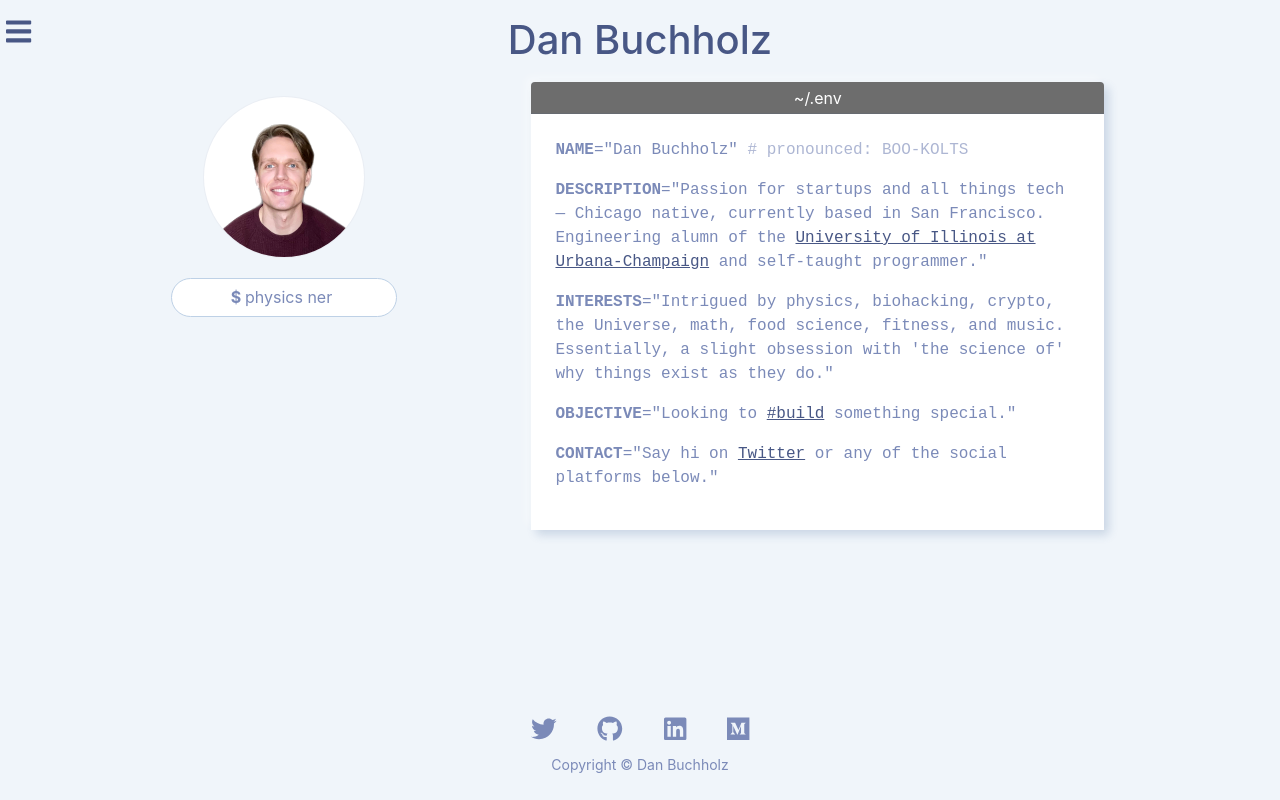
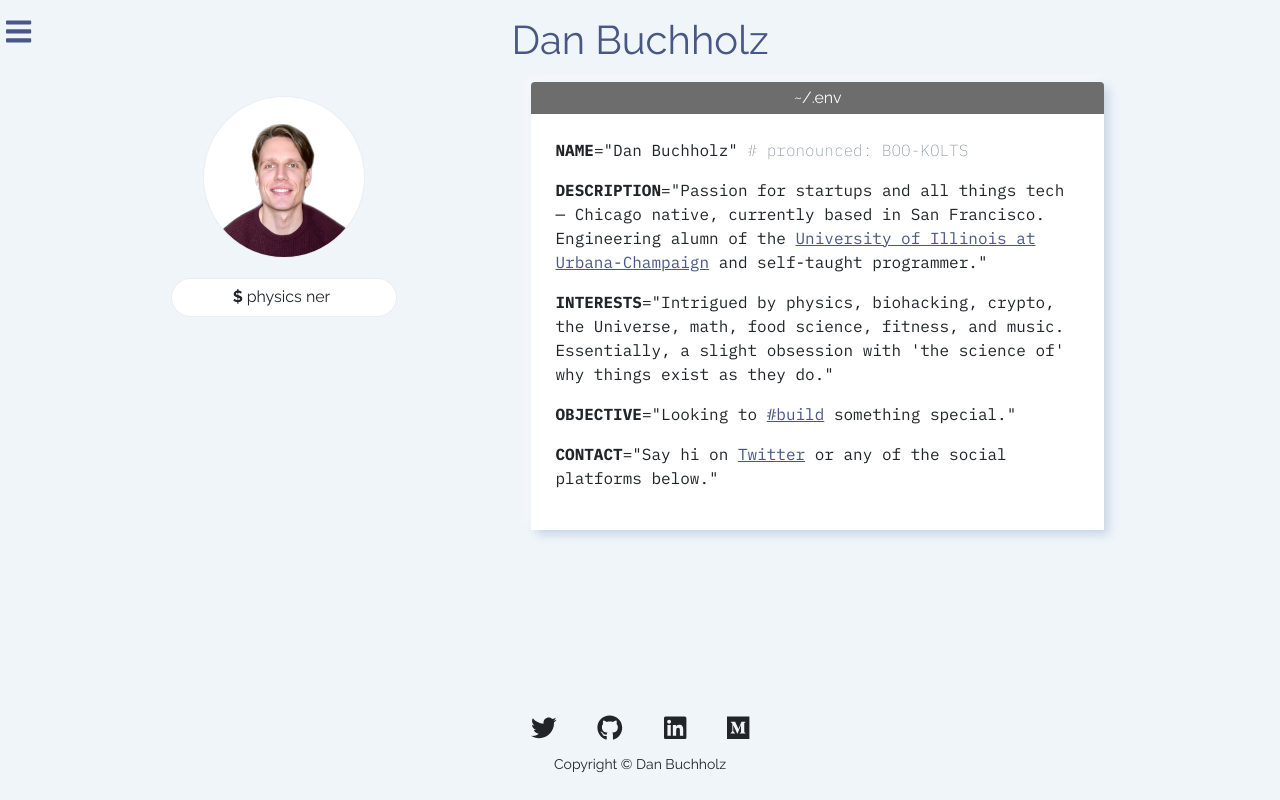
Before and after one commit to buchhlz2/personal-website, a React (Create React App) app: page / in a window 1280 px wide. Built offline with nearby package versions, Linux system fonts and the light colour scheme.

Commit message:
style: change fonts & some coloring

```diff
--- a/src/App.scss
+++ b/src/App.scss
@@ -70,7 +70,7 @@
 	white-space: nowrap; /* Keeps the content on a single line */
 	display: inline-block;
 	background-color: $white;
-	border: 1px solid $gray-400;
+	border: 1.5px solid $border-color;
 	padding: 0.4em;
 	border-radius: $border-radius-pill;
 	margin: 20px auto 0 auto;
@@ -90,7 +90,7 @@
 	display: inline-block;
 	height: 1.1em;
 	vertical-align: middle;
-	border-right: 0.4em solid $gray-700; /* The typwriter cursor */
+	border-right: 0.4em solid $gray-900; /* The typwriter cursor */
 	letter-spacing: 0.4em;
 	animation: blink-caret 0.75s step-end infinite;
 }
@@ -102,7 +102,7 @@
 		border-color: transparent;
 	}
 	50% {
-		border-color: $gray-700;
+		border-color: $gray-900;
 	}
 }
 
@@ -130,6 +130,10 @@
 	left: 0;
 	padding: 3px 0;
 	margin-left: 5px;
+}
+
+#pronounciation {
+	color: $gray-600;
 }
 
 .collapsed-nav-header {
--- a/src/components/About.js
+++ b/src/components/About.js
@@ -38,7 +38,11 @@ const About = (props) => {
 									</div>
 									<div className='card-body font-trebuchet text-justify ml-3 mr-3' id='about-me-content'>
 										<p>
-											<b>NAME</b>="Dan Buchholz" <span className='text-muted fw-lighter'> # pronounced: BOO-KOLTS</span>
+											<b>NAME</b>="Dan Buchholz"{' '}
+											<span id='pronounciation' className='fw-lighter'>
+												{' '}
+												# pronounced: BOO-KOLTS
+											</span>
 										</p>
 
 										<p>
--- a/src/components/Portfolio.scss
+++ b/src/components/Portfolio.scss
@@ -27,11 +27,15 @@
 
 .badge-custom {
 	text-decoration: none;
+	color: $gray-900 !important;
+	background-color: $gray-300 !important;
+	font-size: 14px;
 	@include shadow();
 	box-shadow: none;
 }
 
 .badge-custom:hover {
+	color: lighten($gray-900, 15%) !important;
 	background-color: lighten($gray-300, 5%) !important;
 }
 
--- a/src/styles/_bootswatch.scss
+++ b/src/styles/_bootswatch.scss
@@ -1,34 +1,35 @@
 // Morph 5.0.1
 // Bootswatch
 
-
 // Variables
 
-$web-font-path: "https://fonts.googleapis.com/css2?family=Nunito:wght@400;600;700&display=swap" !default;
+$web-font-path: 'https://fonts.googleapis.com/css2?family=Raleway:wght@200;300;400;600;700&display=swap' !default;
 @if $web-font-path {
 	@import url($web-font-path);
 }
 
-$btn-box-shadow-inset: inset 2px 3px 6px rgba($black, .2), inset -3px -2px 6px rgba($white, .2) !default;
+$btn-box-shadow-inset: inset 2px 3px 6px rgba($black, 0.2), inset -3px -2px 6px rgba($white, 0.2) !default;
 
 @mixin shadow($shadow: $box-shadow) {
 	background-color: $gray-200;
 	border: none;
 	box-shadow: $shadow;
-  transition: background-color .15s ease-in-out, border .15s ease-in-out, box-shadow .15s ease-in-out, color .15s ease-in-out;
+	transition: background-color 0.15s ease-in-out, border 0.15s ease-in-out, box-shadow 0.15s ease-in-out,
+		color 0.15s ease-in-out;
 }
 
 @mixin shadow-outline($shadow: $box-shadow) {
-  content: "";
+	content: '';
 	position: absolute;
-  left: -.5rem;
-  right: -.5rem;
-  top: -.5rem;
-  bottom: -.5rem;
+	left: -0.5rem;
+	right: -0.5rem;
+	top: -0.5rem;
+	bottom: -0.5rem;
 	background-color: $body-bg;
-  border: 1px solid rgba($white, .1);
+	border: 1px solid rgba($white, 0.1);
 	box-shadow: $shadow;
-  transition: background-color .15s ease-in-out, border .15s ease-in-out, box-shadow .15s ease-in-out, color .15s ease-in-out;
+	transition: background-color 0.15s ease-in-out, border 0.15s ease-in-out, box-shadow 0.15s ease-in-out,
+		color 0.15s ease-in-out;
 	z-index: -1;
 }
 
@@ -60,7 +61,6 @@ $btn-box-shadow-inset: inset 2px 3px 6px rgba($black, .2), inset -3px -2px 6px r
 
 	@each $color, $value in $theme-colors {
 		&-#{$color} {
-
 			&:active,
 			&:active:focus {
 				@if ($color == secondary or $color == light) {
@@ -86,7 +86,7 @@ $btn-box-shadow-inset: inset 2px 3px 6px rgba($black, .2), inset -3px -2px 6px r
 
 	&.disabled {
 		background-color: $gray-200;
-    box-shadow: 2px 2px 5px rgba($black, .1), -2px -2px 5px rgba($white, .5);
+		box-shadow: 2px 2px 5px rgba($black, 0.1), -2px -2px 5px rgba($white, 0.5);
 		color: $gray-700;
 	}
 }
@@ -95,7 +95,7 @@ $btn-box-shadow-inset: inset 2px 3px 6px rgba($black, .2), inset -3px -2px 6px r
 	@each $color, $value in $theme-colors {
 		&-#{$color} {
 			background-color: $value;
-      box-shadow: 5px 5px 10px rgba($black, .2), -5px -5px 10px rgba($white, .1);
+			box-shadow: 5px 5px 10px rgba($black, 0.2), -5px -5px 10px rgba($white, 0.1);
 			border: none;
 
 			@if ($color == secondary or $color == light) {
@@ -108,7 +108,7 @@ $btn-box-shadow-inset: inset 2px 3px 6px rgba($black, .2), inset -3px -2px 6px r
 			&:focus {
 				background-color: $value;
 				border: none;
-        box-shadow: 5px 5px 10px rgba($black, .2), -5px -5px 10px rgba($white, .1);
+				box-shadow: 5px 5px 10px rgba($black, 0.2), -5px -5px 10px rgba($white, 0.1);
 
 				@if ($color == secondary or $color == light) {
 					color: $gray-700;
@@ -121,7 +121,7 @@ $btn-box-shadow-inset: inset 2px 3px 6px rgba($black, .2), inset -3px -2px 6px r
 			&:active:focus {
 				background-color: $value;
 				border: none;
-        box-shadow: inset 2px 3px 6px rgba($black, .1), inset -3px -2px 6px rgba($white, .1);
+				box-shadow: inset 2px 3px 6px rgba($black, 0.1), inset -3px -2px 6px rgba($white, 0.1);
 
 				@if ($color == secondary or $color == light) {
 					color: $gray-700;
@@ -155,7 +155,6 @@ $btn-box-shadow-inset: inset 2px 3px 6px rgba($black, .2), inset -3px -2px 6px r
 }
 
 .btn-group {
-
 	> .btn:nth-child(n + 3),
 	> :not(.btn-check) + .btn,
 	> .btn-group:not(:first-child) > .btn {
@@ -196,14 +195,14 @@ $btn-box-shadow-inset: inset 2px 3px 6px rgba($black, .2), inset -3px -2px 6px r
 	> .btn-group:not(:first-child) > .btn {
 		border-top-left-radius: 0;
 		border-top-right-radius: 0;
-    border-top: 1px solid rgba($black, .05);
+		border-top: 1px solid rgba($black, 0.05);
 
 		&:hover,
 		&:active,
 		&:active:focus {
 			border-top-left-radius: 0;
 			border-top-right-radius: 0;
-      border-top: 1px solid rgba($black, .05);
+			border-top: 1px solid rgba($black, 0.05);
 		}
 	}
 
@@ -223,7 +222,7 @@ $btn-box-shadow-inset: inset 2px 3px 6px rgba($black, .2), inset -3px -2px 6px r
 
 .btn-check:checked + .btn,
 .btn-check:active + .btn {
-  box-shadow: inset 2px 3px 6px rgba($black, .2);
+	box-shadow: inset 2px 3px 6px rgba($black, 0.2);
 
 	@each $color, $value in $theme-colors {
 		&-#{$color} {
@@ -249,7 +248,7 @@ $btn-box-shadow-inset: inset 2px 3px 6px rgba($black, .2), inset -3px -2px 6px r
 
 .btn-check:checked ~ .btn-check:active + .btn,
 .btn-check:checked ~ .btn-check:checked + .btn {
-  box-shadow: inset 0 3px 6px rgba($black, .2);
+	box-shadow: inset 0 3px 6px rgba($black, 0.2);
 }
 
 // Navs
@@ -278,7 +277,7 @@ $btn-box-shadow-inset: inset 2px 3px 6px rgba($black, .2), inset -3px -2px 6px r
 
 	.nav-link.active,
 	.nav-item.show .nav-link {
-    box-shadow: inset 0 3px 6px rgba($black, .2);
+		box-shadow: inset 0 3px 6px rgba($black, 0.2);
 	}
 }
 
@@ -287,9 +286,8 @@ $btn-box-shadow-inset: inset 2px 3px 6px rgba($black, .2), inset -3px -2px 6px r
 	padding: 1rem;
 	border-radius: $border-radius;
 
-
 	.nav-link.active {
-    box-shadow: inset 0 3px 6px rgba($black, .2);
+		box-shadow: inset 0 3px 6px rgba($black, 0.2);
 	}
 }
 
@@ -325,19 +323,19 @@ $btn-box-shadow-inset: inset 2px 3px 6px rgba($black, .2), inset -3px -2px 6px r
 
 .form-range {
 	&::-webkit-slider-runnable-track {
-    box-shadow: inset 1px 1px 4px rgba($black, .15);
+		box-shadow: inset 1px 1px 4px rgba($black, 0.15);
 	}
 
 	&::-webkit-slider-thumb,
 	&:focus::-webkit-slider-thumb {
-    box-shadow: 1px 1px 3px rgba($black, .2), inset 2px 2px 8px rgba(darken($form-range-thumb-bg, 50%), .1);
+		box-shadow: 1px 1px 3px rgba($black, 0.2), inset 2px 2px 8px rgba(darken($form-range-thumb-bg, 50%), 0.1);
 	}
 }
 
 .form-check-input {
 	background-color: $gray-400;
 	border: none;
-  box-shadow: inset 1px 1px 7px rgba($black, .2);
+	box-shadow: inset 1px 1px 7px rgba($black, 0.2);
 
 	&:focus {
 		border: none;
@@ -350,13 +348,13 @@ $btn-box-shadow-inset: inset 2px 3px 6px rgba($black, .2), inset -3px -2px 6px r
 
 	&:checked {
 		background-color: $primary;
-    box-shadow: inset 1px 1px 7px rgba($black, .2);
+		box-shadow: inset 1px 1px 7px rgba($black, 0.2);
 	}
 }
 
 .form-control {
 	&::-webkit-file-upload-button {
-    box-shadow: 2px 2px 5px rgba($black, .2), inset 3px 3px 10px rgba(darken($form-range-thumb-bg, 50%), .1);
+		box-shadow: 2px 2px 5px rgba($black, 0.2), inset 3px 3px 10px rgba(darken($form-range-thumb-bg, 50%), 0.1);
 	}
 }
 
@@ -373,8 +371,9 @@ $btn-box-shadow-inset: inset 2px 3px 6px rgba($black, .2), inset -3px -2px 6px r
 
 	@each $color, $value in $theme-colors {
 		&-#{$color} {
-      background-color: rgba($value, .75);
-      box-shadow: $box-shadow-lg, inset 1px 1px 3px rgba(lighten($value, 80%), .4), inset -5px -5px 20px rgba(darken($value, 80%), .05);
+			background-color: rgba($value, 0.75);
+			box-shadow: $box-shadow-lg, inset 1px 1px 3px rgba(lighten($value, 80%), 0.4),
+				inset -5px -5px 20px rgba(darken($value, 80%), 0.05);
 		}
 	}
 }
@@ -406,11 +405,11 @@ $btn-box-shadow-inset: inset 2px 3px 6px rgba($black, .2), inset -3px -2px 6px r
 }
 
 .progress {
-  box-shadow: inset 2px 4px 6px rgba(darken($body-bg, 50%), .2), inset -3px -2px 5px rgba($white, .8);
+	box-shadow: inset 2px 4px 6px rgba(darken($body-bg, 50%), 0.2), inset -3px -2px 5px rgba($white, 0.8);
 }
 
 .progress-bar {
-  box-shadow: 2px 2px 5px rgba($black, .2);
+	box-shadow: 2px 2px 5px rgba($black, 0.2);
 
 	&:first-child {
 		border-top-left-radius: $border-radius-pill;
@@ -426,11 +425,11 @@ $btn-box-shadow-inset: inset 2px 3px 6px rgba($black, .2), inset -3px -2px 6px r
 // Containers
 
 .card {
-  box-shadow: inset 2px 2px 6px rgba(darken($body-bg, 50%), .2), inset -3px -2px 4px rgba($white, .2);
+	box-shadow: inset 2px 2px 6px rgba(darken($body-bg, 50%), 0.2), inset -3px -2px 4px rgba($white, 0.2);
 
 	@each $color, $value in $theme-colors {
 		&-#{$color} {
-      box-shadow: inset 2px 2px 6px  rgba(darken($value, 80%), .05), inset -3px -2px 4px rgba(lighten($value, 80%), .2);
+			box-shadow: inset 2px 2px 6px rgba(darken($value, 80%), 0.05), inset -3px -2px 4px rgba(lighten($value, 80%), 0.2);
 		}
 	}
 
@@ -450,7 +449,7 @@ $btn-box-shadow-inset: inset 2px 3px 6px rgba($black, .2), inset -3px -2px 6px r
 
 .list-group {
 	background-color: $card-bg;
-  box-shadow: inset 2px 2px 6px rgba(darken($body-bg, 50%), .2), inset -3px -2px 4px rgba($white, .2);
+	box-shadow: inset 2px 2px 6px rgba(darken($body-bg, 50%), 0.2), inset -3px -2px 4px rgba($white, 0.2);
 }
 
 .list-group-item {
--- a/src/styles/_custom.scss
+++ b/src/styles/_custom.scss
@@ -1,12 +1,14 @@
 // custom scss generated from: https://bootswatch.com/
 
 // overrides
-// $font-family-sans-serif: 'Source Sans Pro', Helvetica, sans-serif;
-$font-family-sans-serif: -apple-system, BlinkMacSystemFont, 'Segoe UI', 'Roboto', 'Oxygen', 'Ubuntu', 'Cantarell',
-	'Fira Sans', 'Droid Sans', 'Helvetica Neue', sans-serif;
+$font-family-sans-serif: 'Raleway', Helvetica, sans-serif;
+
+// for monospace fonts
+@import url(https://fonts.googleapis.com/css?family=IBM+Plex+Mono:200,300,400,700);
 
 @import './_variables';
 $body-bg: $gray-100;
+$body-color: $dark;
 $nav-link-hover-color: $gray-800;
 
 @import '~bootstrap/scss/bootstrap';
--- a/src/styles/_variables-2.scss
+++ /dev/null
@@ -1,100 +0,0 @@
-// Litera 5.0.1
-// Bootswatch
-
-$theme: "litera" !default;
-
-//
-// Color system
-//
-
-$white:    #fff !default;
-$gray-100: #f8f9fa !default;
-$gray-200: #e9ecef !default;
-$gray-300: #ddd !default;
-$gray-400: #ced4da !default;
-$gray-500: #adb5bd !default;
-$gray-600: #868e96 !default;
-$gray-700: #495057 !default;
-$gray-800: #343a40 !default;
-$gray-900: #212529 !default;
-$black:    #000 !default;
-
-$blue:    #4582ec !default;
-$indigo:  #6610f2 !default;
-$purple:  #6f42c1 !default;
-$pink:    #e83e8c !default;
-$red:     #d9534f !default;
-$orange:  #fd7e14 !default;
-$yellow:  #f0ad4e !default;
-$green:   #02b875 !default;
-$teal:    #20c997 !default;
-$cyan:    #17a2b8 !default;
-
-$primary:       $blue !default;
-$secondary:     $gray-500 !default;
-$success:       $green !default;
-$info:          $cyan !default;
-$warning:       $yellow !default;
-$danger:        $red !default;
-$light:         $gray-100 !default;
-$dark:          $gray-800 !default;
-
-$min-contrast-ratio:   1.85 !default;
-
-// Body
-
-$body-color:                $gray-800 !default;
-
-// Fonts
-
-// stylelint-disable value-keyword-case
-$font-family-sans-serif:      -apple-system, BlinkMacSystemFont, "Segoe UI", Roboto, "Helvetica Neue", Arial, "Noto Sans", sans-serif, "Apple Color Emoji", "Segoe UI Emoji", "Segoe UI Symbol", "Noto Color Emoji" !default;
-$font-family-serif:           Georgia, Cambria, "Times New Roman", Times, serif !default;
-// stylelint-enable
-
-$font-size-base:              1.1rem !default;
-$headings-font-weight:        700 !default;
-
-// Tables
-
-$table-border-color:          rgba(0, 0, 0, .1) !default;
-
-$table-bg-scale:              0 !default;
-
-// Buttons
-
-$input-btn-padding-y:         .5rem !default;
-$input-btn-padding-x:         1.1rem !default;
-$btn-font-family:             $font-family-sans-serif !default;
-$btn-font-size:               .875rem !default;
-$btn-font-size-sm:            .688rem !default;
-
-$btn-border-radius:           1.078em !default;
-$btn-border-radius-lg:        2.688em !default;
-$btn-border-radius-sm:        .844em !default;
-
-// Forms
-
-$input-border-color:                    rgba(0, 0, 0, .1) !default;
-$input-group-addon-bg:                  $gray-200 !default !default;
-
-// Navbar
-
-$navbar-dark-color:                 rgba($white, .6) !default;
-$navbar-dark-hover-color:           $white !default;
-$navbar-light-hover-color:          $body-color !default;
-$navbar-light-active-color:         $body-color !default;
-
-// Tooltips
-
-$tooltip-font-size:                 11px !default;
-
-// Badges
-
-$badge-font-weight:                 400 !default;
-$badge-padding-y:                   .6em !default;
-$badge-padding-x:                   1.2em !default;
-
-// Alerts
-
-$alert-border-width:                0 !default;
```
Lines whose indentation alone changed are shown as unchanged.
